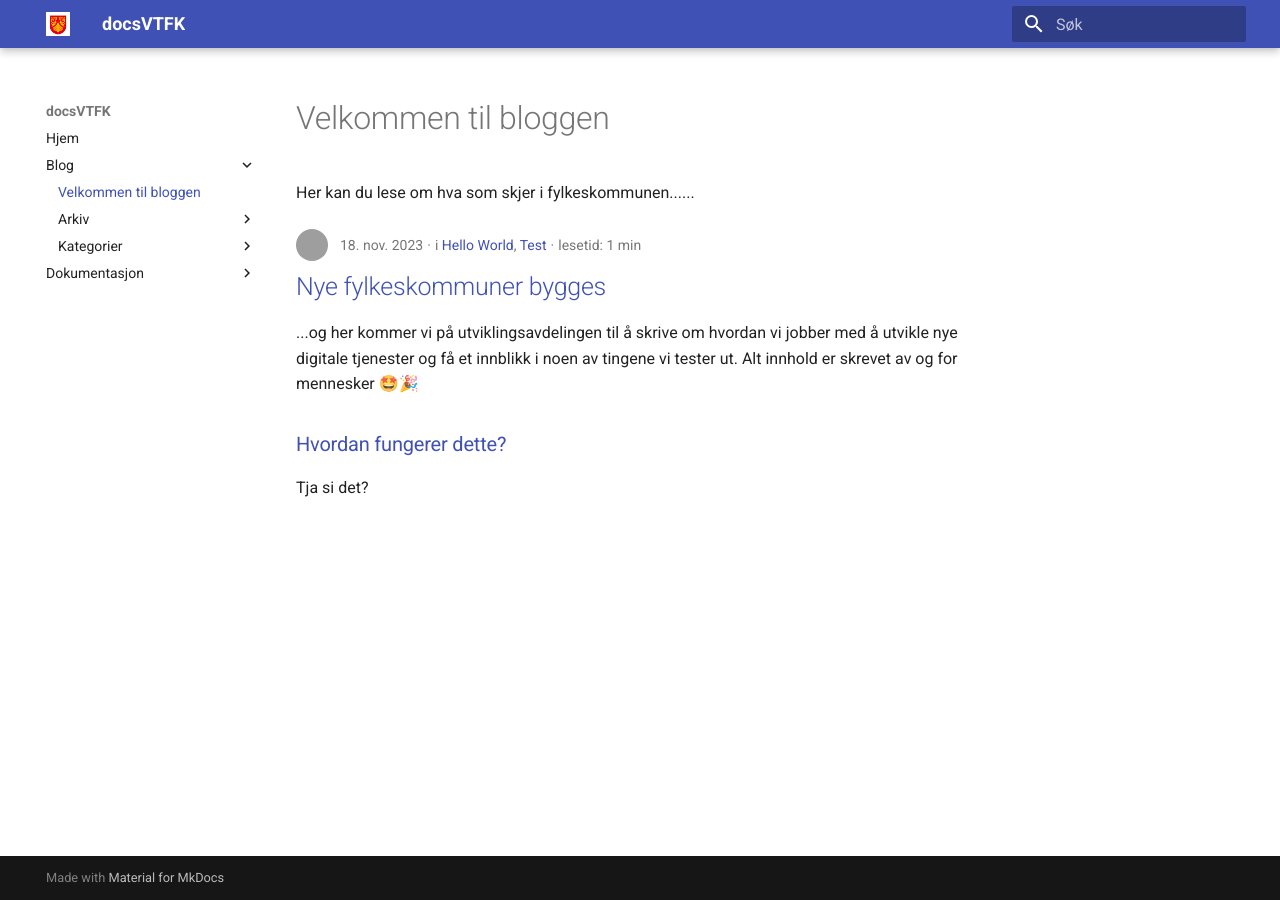
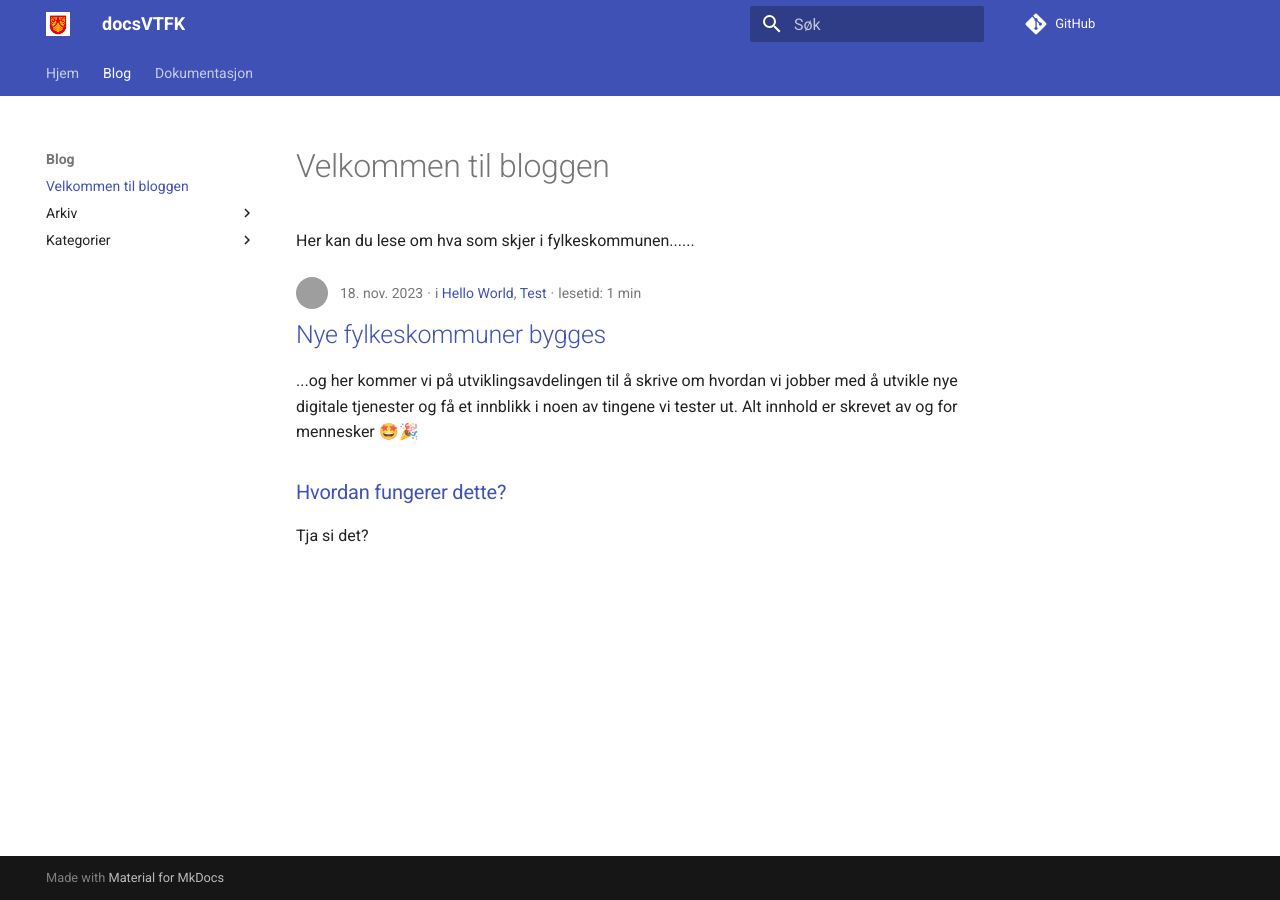
Before and after one commit to vtfk/docsVTFK, an MkDocs documentation site: the page built from docs/blog/index.md, in a window 1280 px wide. Built offline with MkDocs 1.6.1 and Material for MkDocs 9.7.7, drawn with Linux system fonts in a browser that asks for light colours; comment, search, counter and statistics services are not loaded; some of the changed lines change nothing that is shown; grey boxes are pictures that could not be loaded.

Commit message:
Repo-info

```diff
--- a/mkdocs.yml
+++ b/mkdocs.yml
@@ -5,9 +5,13 @@ theme:
   language: nb
   logo: images/vtfk.png
   favicon: images/vtfk.png
+  features:
+    - navigation.tabs
 
 plugins:
   - search
   - blog:
       post_date_format: medium
       post_url_date_format: yyyy
+
+repo_url: https://github.com/vtfk/docsVTFK
```
